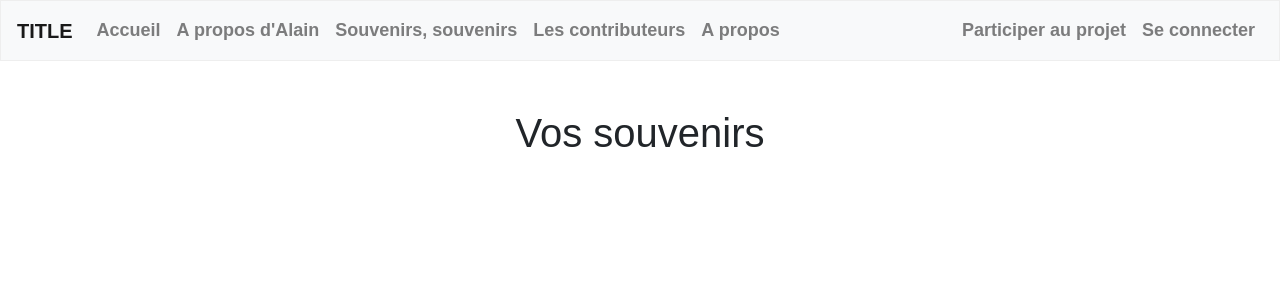
After one commit to punckle/memories, a Symfony app: template templates/memory/user_memories.html.twig in a window 1280 px wide. The commit adds this page. Shown: the top 300 px of the page. Run offline with Twig, Linux system fonts and the light colour scheme; the template is opened without the code that fills it, so the values that code supplies are empty; some libraries are stand-ins or nearby versions; some web fonts are replaced.

Commit message:
Souvenirs user

```diff
--- a/templates/base.html.twig
+++ b/templates/base.html.twig
@@ -50,7 +50,7 @@
 
                         <div class="dropdown-menu dropdown-menu-right">
                             <a href="{{ path('settings') }}" class="dropdown-item">Paramètres</a>
-                            <a href="" class="dropdown-item">Mes souvenirs</a>
+                            <a href="{{ path('user_memories') }}" class="dropdown-item">Mes souvenirs</a>
                             <a href="{{ path('memory_creation') }}" class="dropdown-item">Partager un souvenir</a>
                             <div class="dropdown-divider"></div>
                             <a href="{{ path('app_logout') }}" class="dropdown-item">Se déconnecter</a>
--- a/templates/memory/show.html.twig
+++ b/templates/memory/show.html.twig
@@ -10,7 +10,7 @@
 
 
     <div class="container">
-        <h1>{{ memory.title }}</h1>
+        <h1 class="mt-5">{{ memory.title }}</h1>
     </div>
     <div class="container corpArticle">
         <div class="row">
--- /dev/null
+++ b/templates/memory/user_memories.html.twig
@@ -0,0 +1,36 @@
+{% extends 'base.html.twig' %}
+
+{% block title %}Souvenirs de {{ user.firstName }} {{ user.lastName }}{% endblock %}
+
+{% block stylesheets %}
+    <link rel="stylesheet" type="text/css" href="{{ asset('assets/css/memory.css') }}">
+{% endblock %}
+
+{% block body %}
+
+    <div class="container">
+        <h1 class="text-center mt-5">Vos souvenirs</h1>
+        <div class="row mt-5">
+            {% for memory in user.memories %}
+                <div class="col-md-4">
+                    <div class="card bg-light mb-3">
+                        <div class="image_outer_container">
+                            <div class="image_inner_container text-center">
+                                <img
+                                {% if user.profilePicture matches '{^(https)://}' %}
+                                    src="{{ user.profilePicture ?? null }}"
+                                {% else %}
+                                    src="/uploads/{{ user.profilePicture ?? null }}"
+                                {% endif %} alt="profil">
+                            </div>
+                        </div>
+                        <h4 class="text-center mt-1">{{ memory.title }}</h4>
+
+                        <a href="{{ path('memory_show', {'id': memory.id}) }}" class="btn btn-secondary mx-auto my-2 d-block">More</a>
+                    </div>
+                </div>
+            {% endfor %}
+        </div>
+    </div>
+
+{% endblock %}
--- a/templates/user/show.html.twig
+++ b/templates/user/show.html.twig
@@ -39,7 +39,7 @@
                     {% endif %}
                     {% if user == app.user %}
                     <button class="btn btn-secondary"><a href="{{ path('settings') }}">Vos paramètres</a></button>
-                    <button class="btn btn-secondary"><a href="">Vos souvenirs</a></button>
+                    <button class="btn btn-secondary"><a href="{{ path('user_memories') }}">Vos souvenirs</a></button>
                     {% endif %}
                 </div>
             </div>
```
Also changed, not shown: src/Controller/MemoryController.php (+14 -0 lines).
